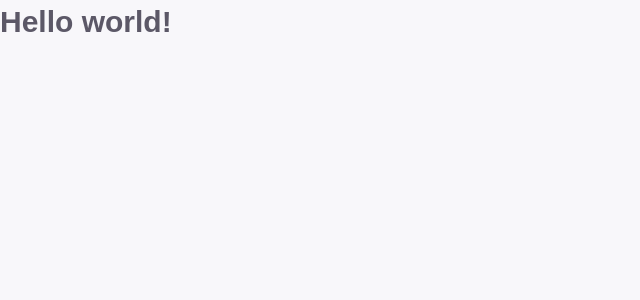
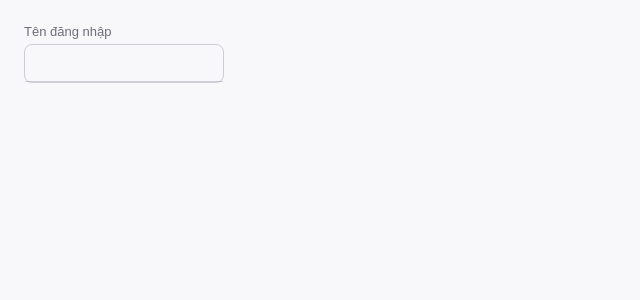
Before and after one commit to phamducbinhh/Nextjs-Boilerplate-App, a Next.js app: page / in a window 1280 px wide. Shown: the top 300 px of the page, without its empty margins (0-640 px from the left). Built offline with nearby package versions, Linux system fonts and the light colour scheme.

Commit message:
001 Tạo custom component text field cho dự án

```diff
--- /dev/null
+++ b/src/components/core/text-field/index.tsx
@@ -0,0 +1,83 @@
+import { TextFieldProps, TextField, styled } from '@mui/material'
+
+const TextFieldStyled = styled(TextField)<TextFieldProps>(({ theme }) => {
+
+  console.log("🚀 ~ TextFieldStyled ~ theme:", theme)
+
+  return {
+    '& .MuiInputLabel-root': {
+      transform: 'none',
+      lineHeight: '1.2',
+      position: 'relative',
+      marginBottom: theme.spacing(1),
+      fontSize: theme.typography.body2.fontSize
+    },
+    '& .MuiInputBase-root': {
+      borderRadius: 8,
+      backgroundColor: 'transparent !important',
+      border: `1px solid rgba(${theme.palette.customColors.main}, 0.2)`,
+      transition: theme.transitions.create(['border-color', 'box-shadow'], {
+        duration: theme.transitions.duration.shorter
+      }),
+      '&.MuiInputBase-inputAdornedEnd': {
+        borderRadius: 8
+      },
+
+      '.MuiInputBase-input': {
+        padding: '8px 10px'
+      },
+      '&.Mui-error': {
+        borderColor: theme.palette.error.main
+      },
+      '&.Mui-focused': {
+        boxShadow: theme.shadows[2],
+        '& .MuiInputBase-input:not(.MuiInputBase-readOnly):not([readonly])::placeholder': {
+          transform: 'translateX(4px)'
+        },
+        '&.MuiInputBase-colorPrimary': {
+          borderColor: theme.palette.primary.main
+        },
+        '&.MuiInputBase-colorSecondary': {
+          borderColor: theme.palette.secondary.main
+        },
+        '&.MuiInputBase-colorInfo': {
+          borderColor: theme.palette.info.main
+        },
+        '&.MuiInputBase-colorSuccess': {
+          borderColor: theme.palette.success.main
+        },
+        '&.MuiInputBase-colorWarning': {
+          borderColor: theme.palette.warning.main
+        },
+        '&.MuiInputBase-colorError': {
+          borderColor: theme.palette.error.main
+        },
+        '&.Mui-error': {
+          borderColor: theme.palette.error.main
+        }
+      },
+      '&.Mui-disabled': {
+        backgroundColor: ` ${theme.palette.action.selected} !important`
+      },
+      '& .MuiFormHelperText-root': {
+        lineHeight: 1.154,
+        margin: theme.spacing(1, 0, 0),
+        color: theme.palette.text.secondary,
+        fontSize: theme.typography.body2.fontSize,
+        '&.Mui-error': {
+          color: theme.palette.error.main
+        }
+      }
+    }
+  }
+})
+
+const CustomTextField = (props: TextFieldProps) => {
+  // ** Giải thích: Lấy các thuộc tính InputLabelProps, size và các thuộc tính còn lại từ props.
+  const { InputLabelProps, size = 'small', variant = 'filled', ...rest } = props
+
+  // ** Giải thích: Trả về thành phần TextField với các thuộc tính size, InputLabelProps và các thuộc tính còn lại được truyền vào.
+  return <TextFieldStyled size={size} variant={variant} InputLabelProps={{ ...InputLabelProps }} {...rest} />
+}
+
+export default CustomTextField
--- a/src/pages/index.tsx
+++ b/src/pages/index.tsx
@@ -1,5 +1,7 @@
 'use client'
+import { Box } from '@mui/material'
 import Head from 'next/head'
+import CustomTextField from 'src/components/core/text-field'
 
 export default function Home() {
   return (
@@ -10,7 +12,9 @@
         <meta name='viewport' content='width=device-width, initial-scale=1' />
         <link rel='icon' href='/favicon.ico' />
       </Head>
-      <h1>Hello world!</h1>
+      <Box sx={{ margin: 6, width: '200px' }}>
+        <CustomTextField label='Tên đăng nhập' id='username' />
+      </Box>
     </>
   )
 }
```
Also changed, not shown: 1 other file (tests, documents, lock files or other folders).
